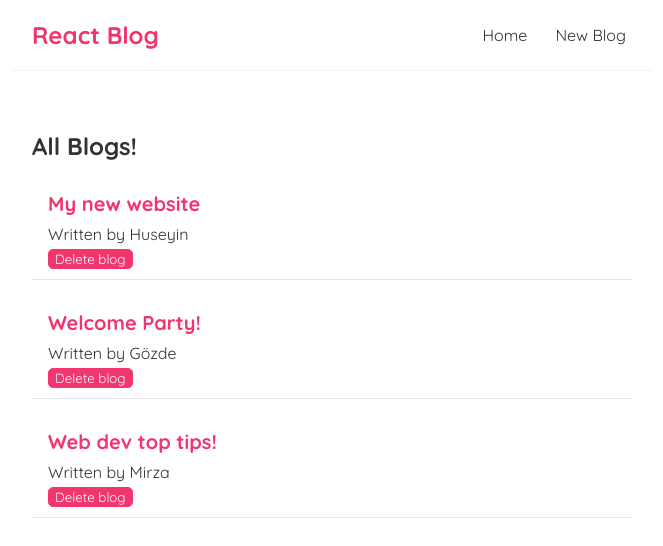
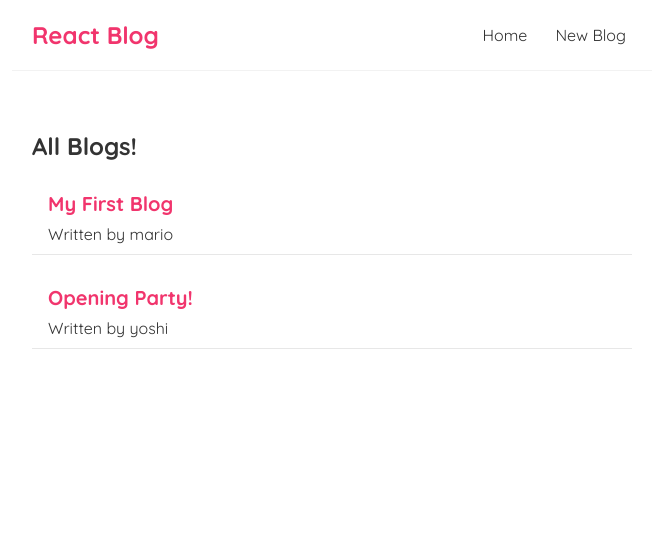
Before and after one commit to huseyineskan/react-simple-blog, a React (Create React App) app: page / in a window 1280 px wide. Shown: the top 546 px of the page, without its empty margins (308-971 px from the left). Built offline with nearby package versions, Linux system fonts and the light colour scheme; data requests are answered from the project's data file.

Commit message:
Fetching data with useEffect

```diff
--- a/src/BlogList.js
+++ b/src/BlogList.js
@@ -1,4 +1,4 @@
-const BlogList = ( {title, blogs, handleDelete} ) => {
+const BlogList = ( {title, blogs } ) => {
     return (
         <div className="blog-list">
             <h2>{ title }</h2>
@@ -6,7 +6,6 @@
                 <div className='blog-preview' key={blog.id}>
                     <h2>{ blog.title }</h2>
                     <p>Written by { blog.author }</p>
-                    <button className="blog-delete-btn" onClick={ () => handleDelete(blog.id) }>Delete blog</button>
                 </div>
             ))}
         </div>
--- a/src/Home.js
+++ b/src/Home.js
@@ -2,24 +2,22 @@
 import BlogList from './BlogList';
 
 const Home = () => {
-    const [blogs, setBlogs] = useState([
-        {title: "My new website", body: "This is huseyin's text", author: 'Huseyin', id:1},
-        {title: "Welcome Party!", body: "This is gozde's text", author: 'Gözde', id:2},
-        {title: "Web dev top tips!", body: "This is mirza's text", author: 'Mirza', id:3}
-    ]);
-
-    const handleDelete = (id) => {
-        const newBlogs = blogs.filter(blog => blog.id !== id);
-        setBlogs(newBlogs);
-    }
+    const [blogs, setBlogs] = useState(null);
 
     useEffect(() => {
-        console.log("useEffect ran")
+        fetch("http://localhost:8000/blogs")
+            .then(res => {
+                return res.json()
+            })
+            .then((data) => {
+                console.log(data);
+                setBlogs(data)
+            })
     }, []);
 
     return (
         <div className="home">
-            <BlogList blogs={blogs} title="All Blogs!" handleDelete={handleDelete}/>
+            {blogs && <BlogList blogs={blogs} title="All Blogs!" />}
         </div>
     );
 }
```
